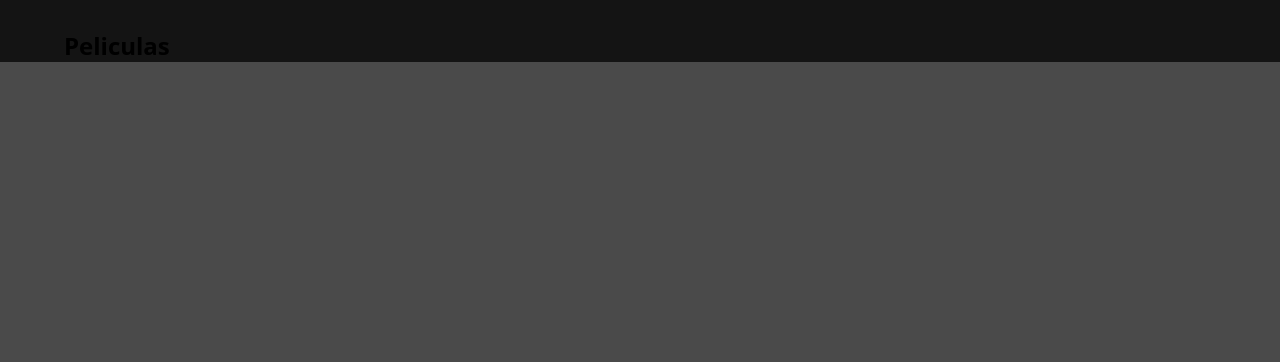
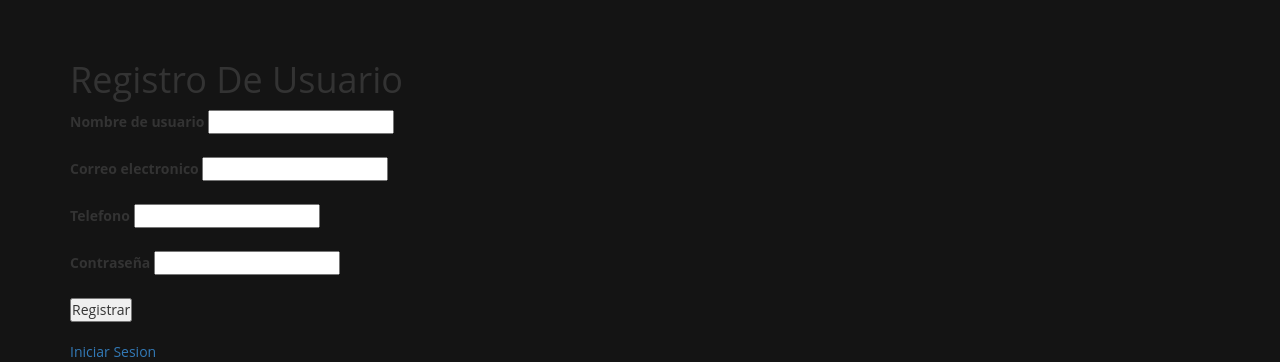
Before and after one commit to Jcantillo16/imovie-flix, a Django app: page / in a window 1280 px wide. Shown: the part 777-1139 px from the top of the page. Before the commit the page ends 839 px from the top, so only its background shows below. Run offline with Django 3.2, Linux system fonts and the light colour scheme; some libraries are stand-ins or nearby versions.

Commit message:
:construction:

```diff
--- a/templates/index.html
+++ b/templates/index.html
@@ -3,6 +3,21 @@
 <head>
     <meta charset="UTF-8">
     <title>iMovie-flix</title>
+    <link rel="stylesheet" href="https://maxcdn.bootstrapcdn.com/bootstrap/3.3.7/css/bootstrap.min.css">
+    <script src="https://ajax.googleapis.com/ajax/libs/jquery/3.2.1/jquery.min.js"></script>
+    <script src="https://maxcdn.bootstrapcdn.com/bootstrap/3.3.7/js/bootstrap.min.js"></script>
+    <script src="https://cdnjs.cloudflare.com/ajax/libs/limonte-sweetalert2/6.6.9/sweetalert2.min.js"></script>
+    <link rel="stylesheet" href="https://cdnjs.cloudflare.com/ajax/libs/limonte-sweetalert2/6.6.9/sweetalert2.min.css">
+    <script src="https://cdnjs.cloudflare.com/ajax/libs/limonte-sweetalert2/6.6.9/sweetalert2.all.min.js"></script>
+    <script src="https://cdnjs.cloudflare.com/ajax/libs/limonte-sweetalert2/6.6.9/sweetalert2.common.min.js"></script>
+    <script src="https://cdnjs.cloudflare.com/ajax/libs/limonte-sweetalert2/6.6.9/sweetalert2.common.min.js.map"></script>
+    <script src="https://cdnjs.cloudflare.com/ajax/libs/limonte-sweetalert2/6.6.9/sweetalert2.es6.min.js"></script>
+    <script src="https://cdnjs.cloudflare.com/ajax/libs/limonte-sweetalert2/6.6.9/sweetalert2.es6.min.js.map"></script>
+    <script src="https://cdnjs.cloudflare.com/ajax/libs/limonte-sweetalert2/6.6.9/sweetalert2.js"></script>
+    <script src="https://cdnjs.cloudflare.com/ajax/libs/limonte-sweetalert2/6.6.9/sweetalert2.js.map"></script>
+    <script src="https://cdnjs.cloudflare.com/ajax/libs/limonte-sweetalert2/6.6.9/sweetalert2.min.js.map"></script>
+    <script src="https://cdnjs.cloudflare.com/ajax/libs/limonte-sweetalert2/6.6.9/sweetalert2.min.js"></script>
+    <script src="https://cdnjs.cloudflare.com/ajax/libs/limonte-sweetalert2/6.6.9/sweetalert2.min.js.map"></script>
 
     <style type="text/css">
 
@@ -157,32 +172,65 @@
         </div>
     </div>
 </section>
+<div class="container">
+    <div class="form">
+        <h1>Registro De Usuario</h1>
+        <form action="{% url 'register' %}" method="post">
 
-{##mostrar las peliculas creadas en la base de datos#}
-    <section class="peliculas">
-        <div class="contenedor">
-            <h2 class="titulo">Peliculas</h2>
-            <div class="contenedor">
-                {% for movie in movies %}
-                    <div class="pelicula">
-                        <img src="{{ movie.img }}" alt="">
-                        <div class="pelicula-info">
-                            <h3>{{ movie.name }}</h3>
-                            <span class="anio">{{ movie.year }}</span>
-                            <p>{{ movie.description }}</p>
+            <label for="name">Nombre de usuario</label>
+            <input type="text" name="name" id="name" required>
+            <br>
+            <br>
+            <label for="email">Correo electronico</label>
+            <input type="email" name="email" id="email" required>
+            <br>
+            <br>
+            <label for='phone'>Telefono</label>
+            <input type='text' name='phone' id='phone' required>
+            <br>
+            <br>
+            <label for="password">Contraseña</label>
+            <input type="password" name="password" id="password" required>
+            <br>
+            <br>
+            <button type="submit">Registrar</button>
+            {% csrf_token %}
+            <br>
+            <br>
+            <a href="login.html" method="post">Iniciar Sesion</a>
+        </form>
+        <script>
+            $(document).ready(function () {
+                var form = $('form');
+                form.submit(function (e) {
+                    e.preventDefault();
+                    $.ajax({
+                        url: form.attr('action'),
+                        method: form.attr('method'),
+                        data: form.serialize(),
+                        success: function (data) {
+                            swal({
+                                title: 'Registro Exitoso',
+                                text: 'Bienvenido a Driver-Reserve',
+                                type: 'success',
+                                confirmButtonText: 'Aceptar'
+                            }).then(function () {
+                                window.location.href = "{% url 'login' %}";
+                            });
+                        },
+                        error: function (data) {
+                            swal({
+                                title: 'Error',
+                                text: 'El usuario ya existe',
+                                type: 'error',
+                                confirmButtonText: 'Aceptar'
+                            });
+                        }
+                    });
+                });
+            });
+        </script>
     </div>
 </div>
-                {% endfor %}
-
-
-
-
-
-
-
-
-
-
-
 </body>
 </html>
```
Also changed, not shown: db.sqlite3. Lines whose indentation alone changed are shown as unchanged.
